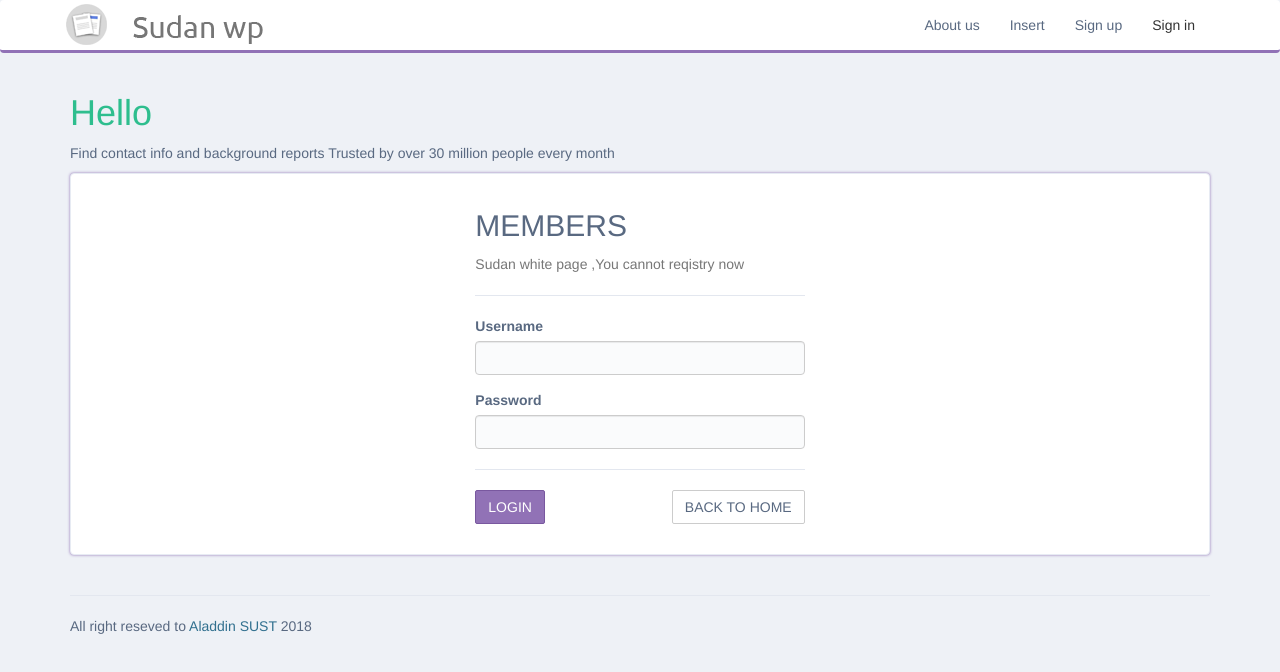
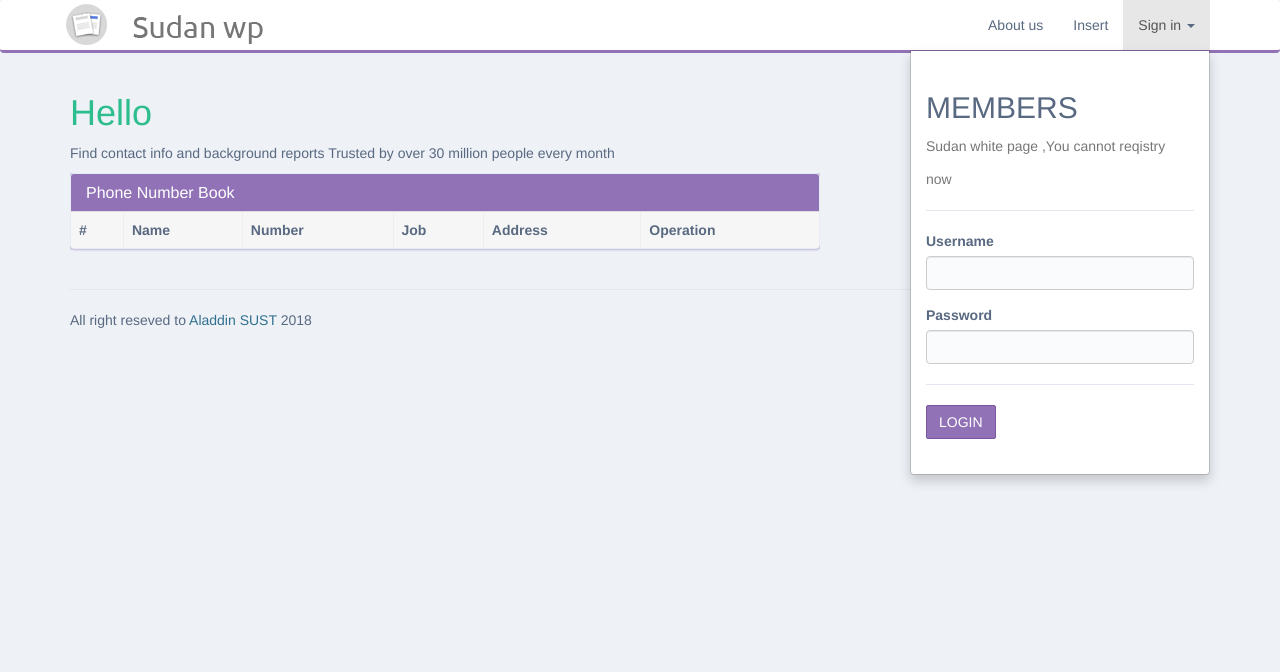
Before and after one commit to dragon5000/swp, a website: page views/index.html in a window 1280 px wide. Both pictures are taken after a click on the button "Sign in". Drawn offline with Linux system fonts and the light colour scheme; files that its build step writes are made by us from their sources; no server answers; files whose address does not match are found by name.

Commit message:
Update index.html

```diff
--- a/views/index.html
+++ b/views/index.html
@@ -5,12 +5,13 @@
         <script src="/scripts/angular.min.js"></script>
         <script src="/scripts/angular-route.js"></script>
         <script src="/scripts/jquery-3.3.1.min.js"></script>
+        <script src="/scripts/generate.js"></script>
         <script type="text/javascript" src="/bootstrap/js/bootstrap.min.js"></script>
         <script type="text/javascript" src="/scripts/jquery.mask.min.js"></script>
         <link  rel="stylesheet" href="/bootstrap/css/bootstrap.min.css"/>
         <link  rel="stylesheet" href="/bootstrap/css/theme.css"/>
     </head>
-<body ng-app="main">
+<body ng-app="main" ng-controller="control_list_contacts">
     <nav class="navbar navbar-default">
         <div class="container">
             <div class="navbar-header">
@@ -25,10 +26,42 @@
             <div class="collapse navbar-collapse" id="bs-example-navbar-collapse-1">
                 <ul class="nav navbar-nav navbar-right">
                     <li><a href="#!about">About us</a></li>
-                    <li><a href="#!insert">Insert</a></li>
-                    <li ng-hide="auth"><a href="#!signup">Sign up</a></li>
-                    <li ng-hide="auth"><a href="#!signin">Sign in</a></li>
+                    <li><a href="#insert" ng-click="showInsert('true')">Insert</a></li>
                     <li ng-show="auth"><a href="#!signout" ng-click="signout()">Sign out</a></li>
+                    <li ng-hide="auth" class="dropdown">
+                        <a href="#!signin" class="dropdown-toggle" data-toggle="dropdown" role="button" aria-haspopup="true" aria-expanded="false">Sign in <span class="caret"></span></a>
+                        <ul class="dropdown-menu" style="min-width:300px;">
+
+                            <div class="panel-body">
+                                <div class="form-group">
+                                    <h2>MEMBERS
+                                        <br/>
+                                        <small class="h5 text-muted">Sudan white page ,You cannot reqistry now</small>
+                                    </h2>
+                                </div>
+                                <hr>
+                                <div ng-bind-html="errorSignin"></div>
+                                <div class="form-group">
+                                    <label for="" class="control-label">Username</label>
+                                    <input class="form-control" type="text" ng-model="username" id="username" required="required"/>
+                                    <span class="help-block"></span>
+                                </div>
+                                <div class="form-group">
+                                    <label for="" class="control-label">Password</label>
+                                    <input class="form-control" type="password" ng-model="password" id="password" required="required"/>
+                                    <span class="help-block"></span>
+                                </div>
+
+
+                                <hr/>
+                                <div class="form-group">
+                                    <input class="btn btn-primary" type="submit" value="LOGIN" ng-click="signin()"/>
+                                </div>
+                            </div>
+
+
+                        </ul>
+                    </li>
                 </ul>
             </div>
         </div>
@@ -48,8 +81,42 @@
             </div>
         </div>
 
-        <div>
-            <div ng-view></div>
+        <div class="row">
+            <div class="col-lg-8">
+                <div id="list_contacts"  class="table-responsive">
+                    <div ng-bind-html="error"></div>
+                    <div class="panel panel-default">
+                        <div class="panel-heading"><h3 class="panel-title">Phone Number Book</h3></div>
+
+                        <table width="100%"  class="table table-bordered table-hover">
+                            <tr>
+                                <th ng-click="order($index)">#</th>
+                                <th class="activetd" ng-click="order('name')">Name</th>
+                                <th>Number</th>
+                                <th ng-click="order('job')">Job</th>
+                                <th ng-click="order('number')">Address</th>
+                                <th>Operation</th>
+                            </tr>
+
+                            <tr ng-repeat="x in records | orderBy :orderby  ">
+                                <td><b>{{$index}}</b></td>
+                                <td class="activetd"><b>{{x.name}}</b></td>
+                                <td>{{x.number}}</td>
+                                <td>{{x.job}}</td>
+                                <td>{{x.address }}</td>
+                                <td>
+                                        <button class="btn btn-default btn-sm" ng-click="delete(x._id,$index)">Delete</button>
+                                        <a  ng-click="showEdit(x._id,x.name,x.number,x.job,x.address)" class="btn btn-primary btn-sm" href="#!edit/{{x._id}}/{{x.name}}/{{x.number}}/{{x.job}}/{{x.address}}">Edit</a>
+                                </td>
+                            </tr>
+
+                        </table>
+                    </div>
+                </div>
+            </div>
+            <div class="col-lg-4">
+                <div id="view" class="view"   ng-bind-html="dir"></div>
+            </div>
         </div>
 
         <div>
```
